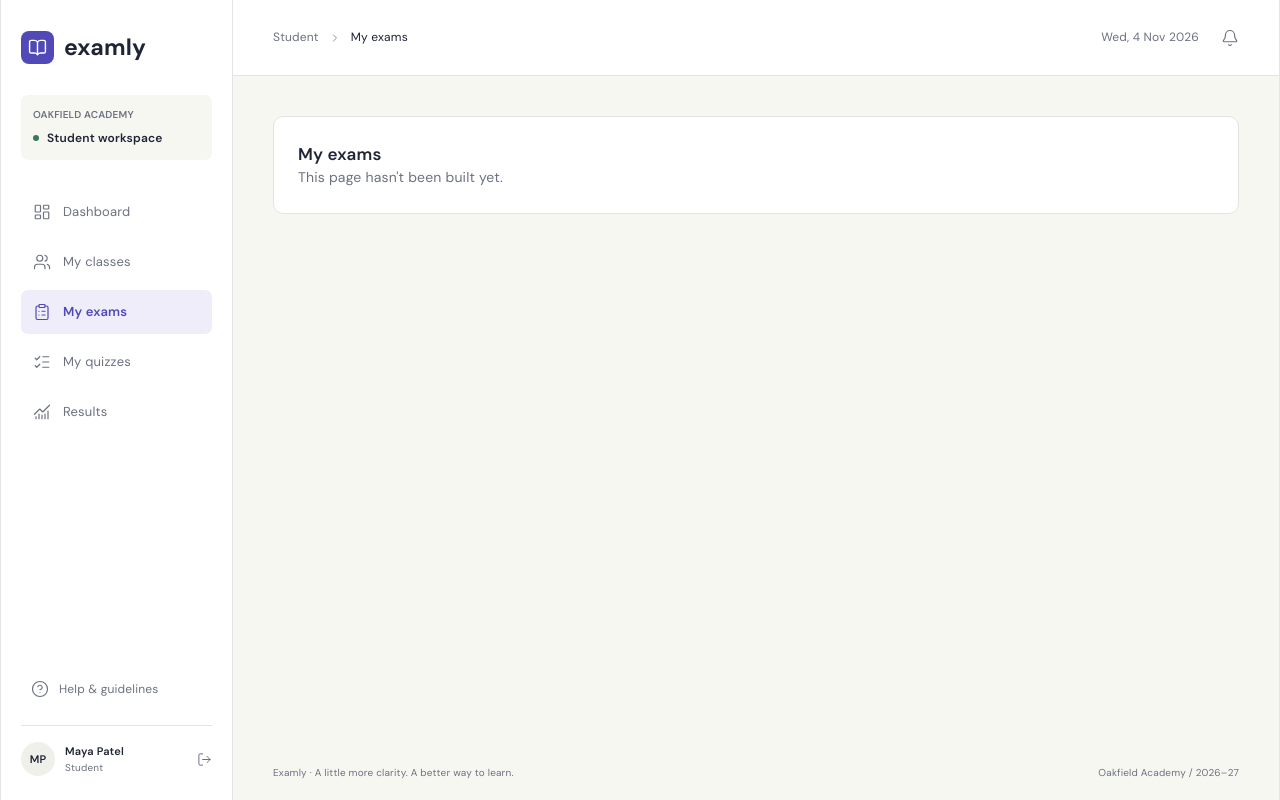
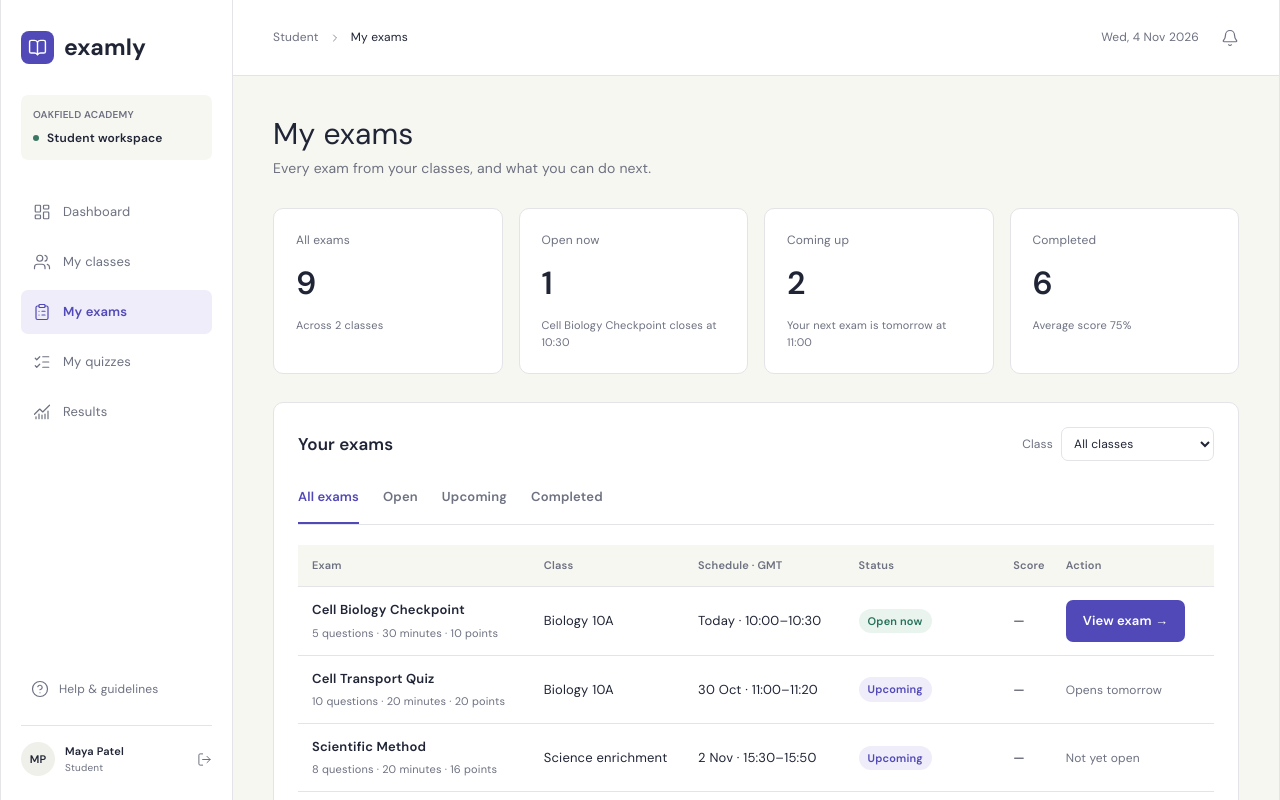
Before and after one commit to Deborah-Teta/Group6-Online-Exam-and-Quiz-Platform, a React (Vite) app in the folder client/: page /student/exams in a window 1280 px wide. Shown: the top 800 px of the page. Built offline with nearby package versions, Linux system fonts and the light colour scheme.

Commit message:
Add student my exams page with class filter and instructions route

```diff
--- a/client/src/App.jsx
+++ b/client/src/App.jsx
@@ -3,6 +3,7 @@ import './App.css';
 import StudentLayout from './layouts/StudentLayout';
 import StudentClasses from './pages/student/StudentClasses';
 import StudentDashboard from './pages/student/StudentDashboard';
+import StudentExams from './pages/student/StudentExams';
 import StudentJoinClass from './pages/student/StudentJoinClass';
 import StudentPlaceholder from './pages/student/StudentPlaceholder';
 
@@ -16,7 +17,8 @@ function App() {
         <Route path="dashboard" element={<StudentDashboard />} />
         <Route path="classes" element={<StudentClasses />} />
         <Route path="classes/join" element={<StudentJoinClass />} />
-        <Route path="exams" element={<StudentPlaceholder title="My exams" />} />
+        <Route path="exams" element={<StudentExams />} />
+        <Route path="exams/:examId/instructions" element={<StudentPlaceholder title="Exam instructions" />} />
         <Route path="quizzes" element={<StudentPlaceholder title="My quizzes" />} />
         <Route path="results" element={<StudentPlaceholder title="Results" />} />
       </Route>
--- a/client/src/pages/student/StudentClasses.jsx
+++ b/client/src/pages/student/StudentClasses.jsx
@@ -71,8 +71,11 @@ const classColumns = [
   {
     key: "action",
     header: "Action",
-    render: () => (
-      <Link to="/student/exams" className="text-[12px] whitespace-nowrap text-[#5149b8] hover:underline">
+    render: (enrolledClass) => (
+      <Link
+        to={`/student/exams?class=${encodeURIComponent(enrolledClass.name)}`}
+        className="text-[12px] whitespace-nowrap text-[#5149b8] hover:underline"
+      >
         View exams →
       </Link>
     ),
--- /dev/null
+++ b/client/src/pages/student/StudentExams.jsx
@@ -0,0 +1,149 @@
+import { useState } from "react";
+import { useOutletContext, useSearchParams } from "react-router-dom";
+import DataTable from "../../components/common/DataTable";
+import ExamAction from "../../components/common/ExamAction";
+import SectionCard from "../../components/common/SectionCard";
+import StatCard from "../../components/common/statuscard";
+import StatusBadge from "../../components/common/StatusBadge";
+import Tabs from "../../components/common/Tabs";
+import { mockExams, mockNextExamNote } from "../../services/studentMockData";
+import { averageScore, formatPercent } from "../../utils/scores";
+
+const ALL_CLASSES = "all";
+
+const examTabs = [
+  { label: "All exams", value: "all" },
+  { label: "Open", value: "open" },
+  { label: "Upcoming", value: "upcoming" },
+  { label: "Completed", value: "closed" },
+];
+
+const examColumns = [
+  {
+    key: "title",
+    header: "Exam",
+    render: (exam) => (
+      <div className="flex flex-col gap-[4px]">
+        <p className="font-semibold">{exam.title}</p>
+        <p className="text-[11px] text-[#6d7180]">{exam.details}</p>
+      </div>
+    ),
+  },
+  {
+    key: "className",
+    header: "Class",
+    render: (exam) => <span className="whitespace-nowrap">{exam.className}</span>,
+  },
+  {
+    key: "schedule",
+    header: "Schedule · GMT",
+    render: (exam) => <span className="whitespace-nowrap">{exam.schedule}</span>,
+  },
+  {
+    key: "status",
+    header: "Status",
+    render: (exam) => <StatusBadge label={exam.statusLabel} variant={exam.status} />,
+  },
+  {
+    key: "score",
+    header: "Score",
+    render: (exam) => (exam.score === undefined ? "—" : formatPercent(exam.score)),
+  },
+  {
+    key: "action",
+    header: "Action",
+    render: (exam) => <ExamAction exam={exam} />,
+  },
+];
+
+function StudentExams() {
+  const { enrolledClasses } = useOutletContext();
+  const [searchParams, setSearchParams] = useSearchParams();
+  const [activeTab, setActiveTab] = useState("all");
+
+  const classNames = enrolledClasses.map((enrolledClass) => enrolledClass.name);
+  const requestedClass = searchParams.get("class");
+  const activeClass = classNames.includes(requestedClass) ? requestedClass : ALL_CLASSES;
+
+  const openExams = mockExams.filter((exam) => exam.status === "open");
+  const upcomingExams = mockExams.filter((exam) => exam.status === "upcoming");
+  const completedExams = mockExams.filter((exam) => exam.status === "closed");
+
+  const visibleExams = mockExams.filter(
+    (exam) =>
+      (activeTab === "all" || exam.status === activeTab) &&
+      (activeClass === ALL_CLASSES || exam.className === activeClass),
+  );
+
+  const handleClassChange = (event) => {
+    const { value } = event.target;
+    setSearchParams(value === ALL_CLASSES ? {} : { class: value });
+  };
+
+  return (
+    <div className="flex flex-col gap-[28px]">
+      {/* Page heading */}
+      <div className="flex flex-col gap-[6px]">
+        <p className="text-[30px] leading-[1.2] text-[#202536]">My exams</p>
+        <p className="text-[14px] leading-[1.55] text-[#6d7180]">
+          Every exam from your classes, and what you can do next.
+        </p>
+      </div>
+
+      {/* Statistics */}
+      <div className="grid grid-cols-1 gap-[16px] sm:grid-cols-2 xl:grid-cols-4">
+        <StatCard
+          title="All exams"
+          value={mockExams.length}
+          subtext={`Across ${enrolledClasses.length} classes`}
+        />
+        <StatCard
+          title="Open now"
+          value={openExams.length}
+          subtext={`${openExams[0].title} closes at ${openExams[0].closesAt}`}
+        />
+        <StatCard
+          title="Coming up"
+          value={upcomingExams.length}
+          subtext={mockNextExamNote}
+        />
+        <StatCard
+          title="Completed"
+          value={completedExams.length}
+          subtext={`Average score ${formatPercent(averageScore(completedExams))}`}
+        />
+      </div>
+
+      {/* Exams */}
+      <SectionCard
+        title="Your exams"
+        action={
+          <label className="flex items-center gap-[8px]">
+            Class
+            <select
+              value={activeClass}
+              onChange={handleClassChange}
+              className="h-[34px] cursor-pointer rounded-[7px] border border-[#e3e4e8] bg-white px-[8px] text-[12px] text-[#202536] outline-none focus:border-[#5149b8]"
+            >
+              <option value={ALL_CLASSES}>All classes</option>
+              {classNames.map((name) => (
+                <option key={name} value={name}>
+                  {name}
+                </option>
+              ))}
+            </select>
+          </label>
+        }
+      >
+        <Tabs tabs={examTabs} activeTab={activeTab} onChange={setActiveTab} />
+        <DataTable
+          columns={examColumns}
+          rows={visibleExams}
+          emptyMessage="No exams match this filter."
+        />
+      </SectionCard>
+    </div>
+  );
+}
+
+export default StudentExams;
```
